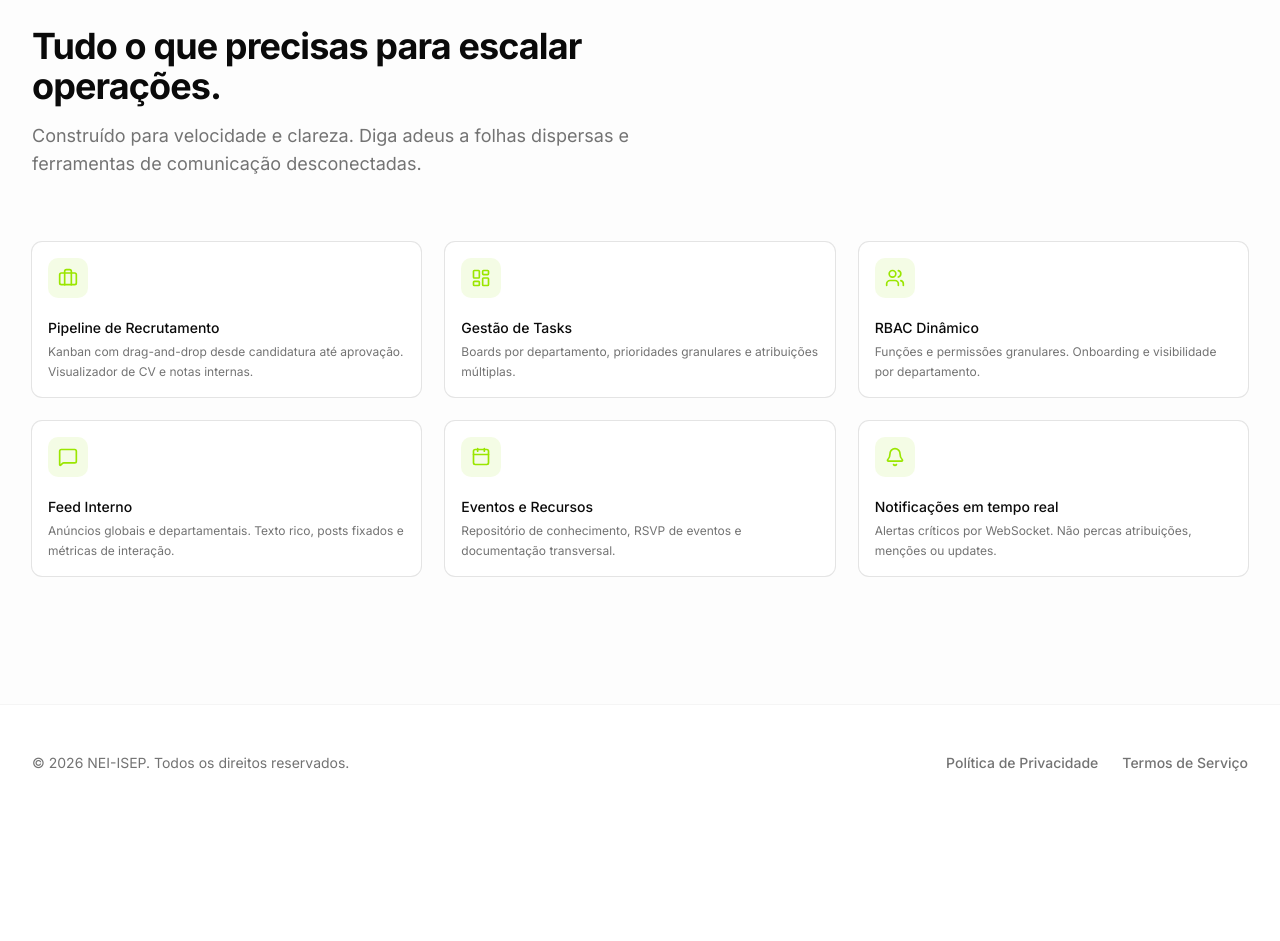
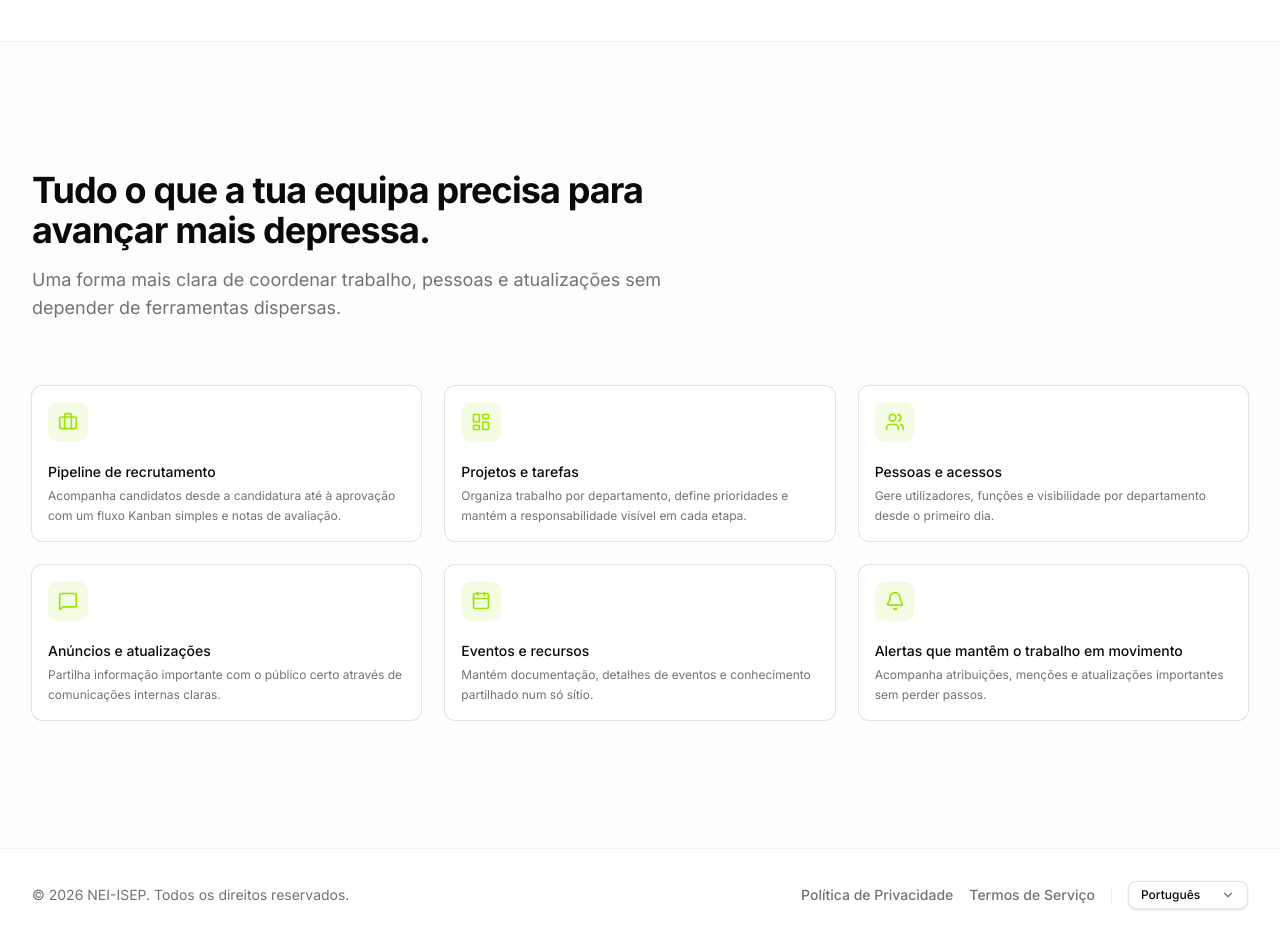
Before and after one commit to Nucleo-Estudantes-Informatica-ISEP/orbit, a Next.js app in the folder frontend/: page / in a window 1280 px wide. Shown: the part 820-1761 px from the top of the page. Before the commit the page ends 1641 px from the top, so only its background shows below. Built offline with nearby package versions, Linux system fonts and the light colour scheme; no server answers.

Commit message:
feat: implement language selection feature with cookie persistence for locale settings

```diff
--- a/frontend/app/page.tsx
+++ b/frontend/app/page.tsx
@@ -3,6 +3,13 @@
 import { Button } from "@/components/ui/button";
 import { Card, CardContent, CardDescription, CardHeader, CardTitle } from "@/components/ui/card";
 import { Badge } from "@/components/ui/badge";
+import {
+  Select,
+  SelectContent,
+  SelectItem,
+  SelectTrigger,
+  SelectValue,
+} from "@/components/ui/select";
 import {
   ArrowRight,
   LayoutDashboard,
@@ -14,10 +21,16 @@ import {
   Sparkles
 } from "lucide-react";
 import Link from "next/link";
-import { useLocale } from '@/lib/locale-context';
+import { useLocale, type AppLocale } from '@/lib/locale-context';
 
 export default function Home() {
-  const { t } = useLocale();
+  const { locale, setLocale, t } = useLocale();
+
+  const handleLocaleChange = (nextLocale: string) => {
+    if (nextLocale === 'pt' || nextLocale === 'en') {
+      void setLocale(nextLocale as AppLocale);
+    }
+  };
 
   return (
     <div className="flex min-h-screen flex-col bg-background text-foreground selection:bg-primary/20 selection:text-primary">
@@ -167,15 +180,25 @@ export default function Home() {
 
       {/* FOOTER */}
       <footer className="border-t border-border/40 bg-background">
-        <div className="mx-auto max-w-7xl px-6 py-12 md:flex md:items-center md:justify-between lg:px-8">
-          <div className="flex justify-center md:order-2 space-x-6 text-sm font-medium text-muted-foreground">
-            <Link href="/privacy" className="hover:text-foreground">{t('home.privacy')}</Link>
-            <Link href="/terms" className="hover:text-foreground">{t('home.terms')}</Link>
-          </div>
-          <div className="mt-8 md:order-1 md:mt-0">
-            <p className="text-center text-sm leading-5 text-muted-foreground">
+        <div className="mx-auto flex max-w-7xl flex-col gap-4 px-6 py-8 text-center lg:flex-row lg:items-center lg:justify-between lg:px-8 lg:text-left">
+          <div>
+            <p className="text-sm leading-5 text-muted-foreground">
               &copy; {new Date().getFullYear()} NEI-ISEP. {t('home.footer')}
             </p>
+          </div>
+          <div className="flex flex-wrap items-center justify-center gap-4 text-sm font-medium text-muted-foreground lg:justify-end">
+            <Link href="/privacy" className="transition-colors hover:text-foreground">{t('home.privacy')}</Link>
+            <Link href="/terms" className="transition-colors hover:text-foreground">{t('home.terms')}</Link>
+            <span className="hidden h-4 w-px bg-border/60 lg:block" />
+            <Select value={locale} onValueChange={handleLocaleChange}>
+              <SelectTrigger className="h-8 w-[7.5rem] rounded-md border border-input bg-background px-3 text-xs font-medium text-foreground shadow-sm transition-colors hover:bg-muted/40 focus:ring-2 focus:ring-ring/30 data-[state=open]:bg-muted/40">
+                <SelectValue placeholder={locale === 'pt' ? t('home.languagePortuguese') : t('home.languageEnglish')} />
+              </SelectTrigger>
+              <SelectContent>
+                <SelectItem value="pt">{t('home.languagePortuguese')}</SelectItem>
+                <SelectItem value="en">{t('home.languageEnglish')}</SelectItem>
+              </SelectContent>
+            </Select>
           </div>
         </div>
       </footer>
--- a/frontend/lib/locale-context.tsx
+++ b/frontend/lib/locale-context.tsx
@@ -15,6 +15,9 @@ const messages: Record<AppLocale, Messages> = {
   en: enMessages as Messages,
 };
 
+const LOCALE_COOKIE = 'app_locale';
+const LOCALE_COOKIE_MAX_AGE = 60 * 60 * 24 * 365;
+
 type LocaleContextType = {
   locale: AppLocale;
   intlLocale: string;
@@ -30,6 +33,25 @@ function isAppLocale(value: string): value is AppLocale {
   return value === 'pt' || value === 'en';
 }
 
+function readLocaleCookie() {
+  if (typeof document === 'undefined') return null;
+
+  const match = document.cookie
+    .split('; ')
+    .find((entry) => entry.startsWith(`${LOCALE_COOKIE}=`));
+
+  if (!match) return null;
+
+  const value = decodeURIComponent(match.split('=').slice(1).join('='));
+  return isAppLocale(value) ? value : null;
+}
+
+function writeLocaleCookie(locale: AppLocale) {
+  if (typeof document === 'undefined') return;
+
+  document.cookie = `${LOCALE_COOKIE}=${encodeURIComponent(locale)}; Path=/; Max-Age=${LOCALE_COOKIE_MAX_AGE}; SameSite=Lax`;
+}
+
 function toIntlLocale(locale: AppLocale) {
   return locale === 'pt' ? 'pt-PT' : 'en-US';
 }
@@ -39,7 +61,7 @@ export function LocaleProvider({ children }: { children: React.ReactNode }) {
   const [locale, setLocaleState] = useState<AppLocale>('pt');
 
   useEffect(() => {
-    const stored = typeof window !== 'undefined' ? localStorage.getItem('app_locale') : null;
+    const stored = readLocaleCookie();
     if (stored && isAppLocale(stored)) {
       setLocaleState(stored);
     }
@@ -47,7 +69,7 @@ export function LocaleProvider({ children }: { children: React.ReactNode }) {
 
   useEffect(() => {
     document.documentElement.lang = locale;
-    localStorage.setItem('app_locale', locale);
+    writeLocaleCookie(locale);
   }, [locale]);
 
   useEffect(() => {
@@ -60,6 +82,7 @@ export function LocaleProvider({ children }: { children: React.ReactNode }) {
         if (!active) return;
         if (settings?.language && isAppLocale(settings.language)) {
           setLocaleState(settings.language);
+          writeLocaleCookie(settings.language);
         }
       })
       .catch(() => {});
@@ -71,7 +94,7 @@ export function LocaleProvider({ children }: { children: React.ReactNode }) {
 
   const setLocale = useCallback(async (nextLocale: AppLocale, persist = true) => {
     setLocaleState(nextLocale);
-    localStorage.setItem('app_locale', nextLocale);
+    writeLocaleCookie(nextLocale);
 
     if (persist && user?.id) {
       try {
--- a/frontend/locales/en.json
+++ b/frontend/locales/en.json
@@ -177,24 +177,27 @@
   "pagination.next": "Next",
   "home.brandTag": "Internal Operating System",
   "home.login": "Log in",
-  "home.heroTitleLine1": "Centralize. Organize.",
-  "home.heroTitleHighlight": "Execute with precision.",
-  "home.heroDescription": "ORBIT merges ERP, people management, and advanced Kanban workflows into a single workspace tailored for NEI-ISEP.",
+  "home.heroTitleLine1": "Keep every team aligned.",
+  "home.heroTitleHighlight": "Run operations from one place.",
+  "home.heroDescription": "ORBIT brings people, projects, tasks, and communication together in a single workspace built for NEI-ISEP.",
   "home.cta": "Access Workspace",
-  "home.featuresTitle": "Everything you need to scale operations.",
-  "home.featuresDescription": "Built for speed and structured for clarity. Say goodbye to scattered spreadsheets and disconnected communication tools.",
-  "home.recruitmentTitle": "Recruitment Pipeline",
-  "home.recruitmentDescription": "Drag-and-drop Kanban tracking from application to approval. Integrated CV viewer and internal evaluator notes.",
-  "home.tasksTitle": "Task Management",
-  "home.tasksDescription": "Department-specific boards, granular priority tracking, and multi-user assignments.",
-  "home.rbacTitle": "Dynamic RBAC",
-  "home.rbacDescription": "Granular roles and permissions. Onboarding and departmental visibility from day one.",
-  "home.feedTitle": "Internal Feed",
-  "home.feedDescription": "Global and departmental announcements. Rich-text support, pinned posts, and engagement metrics.",
-  "home.eventsTitle": "Events & Resources",
-  "home.eventsDescription": "Repository for structural knowledge, event RSVP management, and documentation.",
-  "home.notificationsTitle": "Real-time Notifications",
-  "home.notificationsDescription": "Critical alerts via WebSockets. Never miss a task assignment, mention, or pipeline update.",
+  "home.featuresTitle": "Everything your team needs to move faster.",
+  "home.featuresDescription": "A clearer way to coordinate work, people, and updates without juggling disconnected tools.",
+  "home.recruitmentTitle": "Recruitment pipeline",
+  "home.recruitmentDescription": "Track candidates from application to approval with a clean Kanban flow and reviewer notes.",
+  "home.tasksTitle": "Projects and tasks",
+  "home.tasksDescription": "Organize work by department, set priorities, and keep ownership visible at every step.",
+  "home.rbacTitle": "People and access",
+  "home.rbacDescription": "Manage users, roles, and department visibility from day one.",
+  "home.feedTitle": "Announcements and updates",
+  "home.feedDescription": "Share important information with the right audience through clear internal communications.",
+  "home.eventsTitle": "Events and resources",
+  "home.eventsDescription": "Keep documentation, event details, and shared knowledge in one place.",
+  "home.notificationsTitle": "Alerts that keep work moving",
+  "home.notificationsDescription": "Stay on top of assignments, mentions, and important updates without missing a step.",
+  "home.languageLabel": "Language",
+  "home.languagePortuguese": "Portuguese",
+  "home.languageEnglish": "English",
   "home.privacy": "Privacy Policy",
   "home.terms": "Terms of Service",
   "home.footer": "All rights reserved.",
--- a/frontend/locales/pt.json
+++ b/frontend/locales/pt.json
@@ -177,24 +177,27 @@
   "pagination.next": "Seguinte",
   "home.brandTag": "Sistema Operativo Interno",
   "home.login": "Entrar",
-  "home.heroTitleLine1": "Centraliza. Organiza.",
-  "home.heroTitleHighlight": "Executa com precisão.",
-  "home.heroDescription": "O ORBIT junta ERP, gestão de pessoas e fluxos Kanban numa única workspace pensada para o NEI-ISEP.",
+  "home.heroTitleLine1": "Mantém todas as equipas alinhadas.",
+  "home.heroTitleHighlight": "Gere operações num só lugar.",
+  "home.heroDescription": "O ORBIT junta pessoas, projetos, tarefas e comunicação numa única workspace pensada para o NEI-ISEP.",
   "home.cta": "Aceder à workspace",
-  "home.featuresTitle": "Tudo o que precisas para escalar operações.",
-  "home.featuresDescription": "Construído para velocidade e clareza. Diga adeus a folhas dispersas e ferramentas de comunicação desconectadas.",
-  "home.recruitmentTitle": "Pipeline de Recrutamento",
-  "home.recruitmentDescription": "Kanban com drag-and-drop desde candidatura até aprovação. Visualizador de CV e notas internas.",
-  "home.tasksTitle": "Gestão de Tasks",
-  "home.tasksDescription": "Boards por departamento, prioridades granulares e atribuições múltiplas.",
-  "home.rbacTitle": "RBAC Dinâmico",
-  "home.rbacDescription": "Funções e permissões granulares. Onboarding e visibilidade por departamento.",
-  "home.feedTitle": "Feed Interno",
-  "home.feedDescription": "Anúncios globais e departamentais. Texto rico, posts fixados e métricas de interação.",
-  "home.eventsTitle": "Eventos e Recursos",
-  "home.eventsDescription": "Repositório de conhecimento, RSVP de eventos e documentação transversal.",
-  "home.notificationsTitle": "Notificações em tempo real",
-  "home.notificationsDescription": "Alertas críticos por WebSocket. Não percas atribuições, menções ou updates.",
+  "home.featuresTitle": "Tudo o que a tua equipa precisa para avançar mais depressa.",
+  "home.featuresDescription": "Uma forma mais clara de coordenar trabalho, pessoas e atualizações sem depender de ferramentas dispersas.",
+  "home.recruitmentTitle": "Pipeline de recrutamento",
+  "home.recruitmentDescription": "Acompanha candidatos desde a candidatura até à aprovação com um fluxo Kanban simples e notas de avaliação.",
+  "home.tasksTitle": "Projetos e tarefas",
+  "home.tasksDescription": "Organiza trabalho por departamento, define prioridades e mantém a responsabilidade visível em cada etapa.",
+  "home.rbacTitle": "Pessoas e acessos",
+  "home.rbacDescription": "Gere utilizadores, funções e visibilidade por departamento desde o primeiro dia.",
+  "home.feedTitle": "Anúncios e atualizações",
+  "home.feedDescription": "Partilha informação importante com o público certo através de comunicações internas claras.",
+  "home.eventsTitle": "Eventos e recursos",
+  "home.eventsDescription": "Mantém documentação, detalhes de eventos e conhecimento partilhado num só sítio.",
+  "home.notificationsTitle": "Alertas que mantêm o trabalho em movimento",
+  "home.notificationsDescription": "Acompanha atribuições, menções e atualizações importantes sem perder passos.",
+  "home.languageLabel": "Idioma",
+  "home.languagePortuguese": "Português",
+  "home.languageEnglish": "Inglês",
   "home.privacy": "Política de Privacidade",
   "home.terms": "Termos de Serviço",
   "home.footer": "Todos os direitos reservados.",
```
